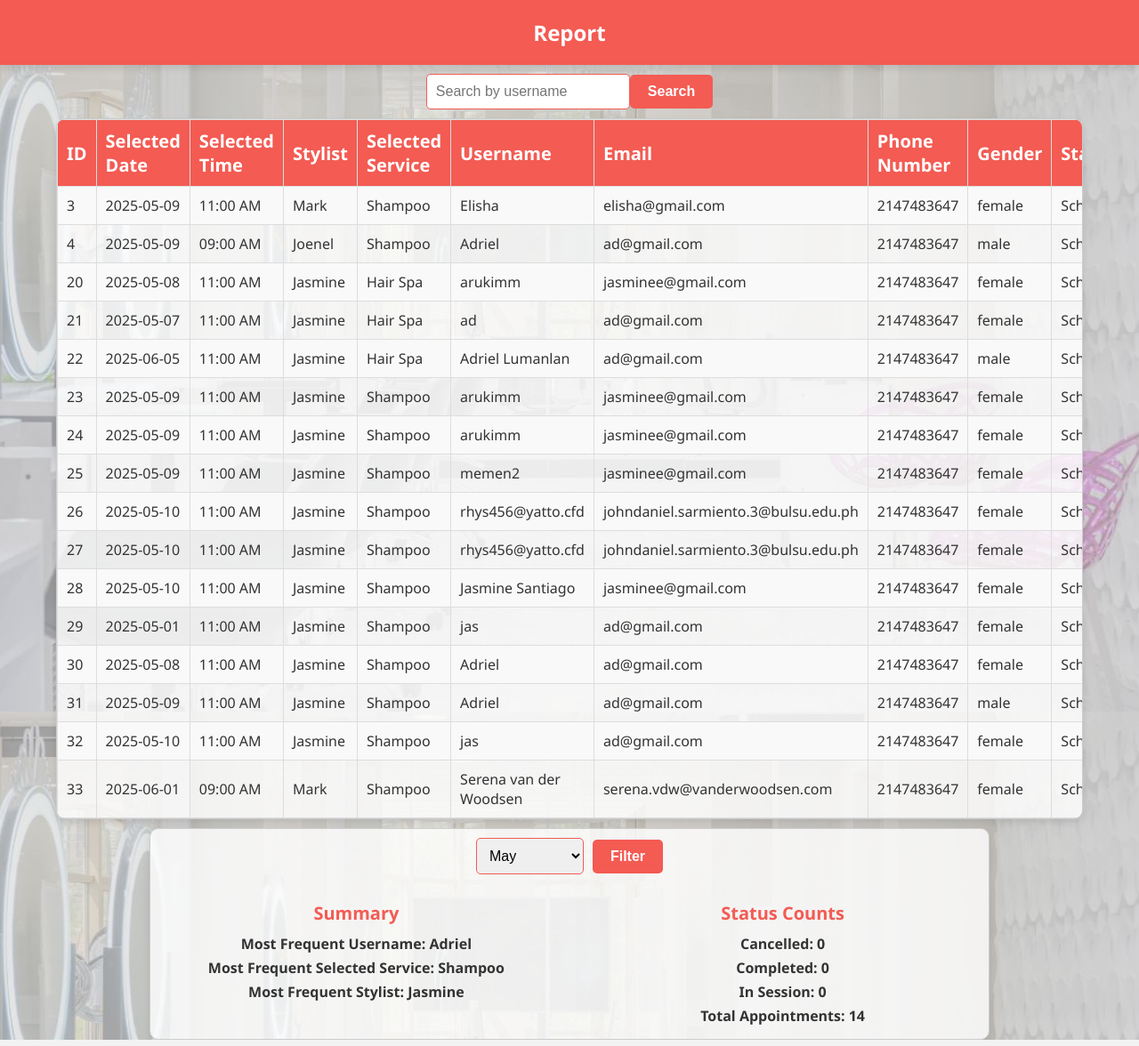
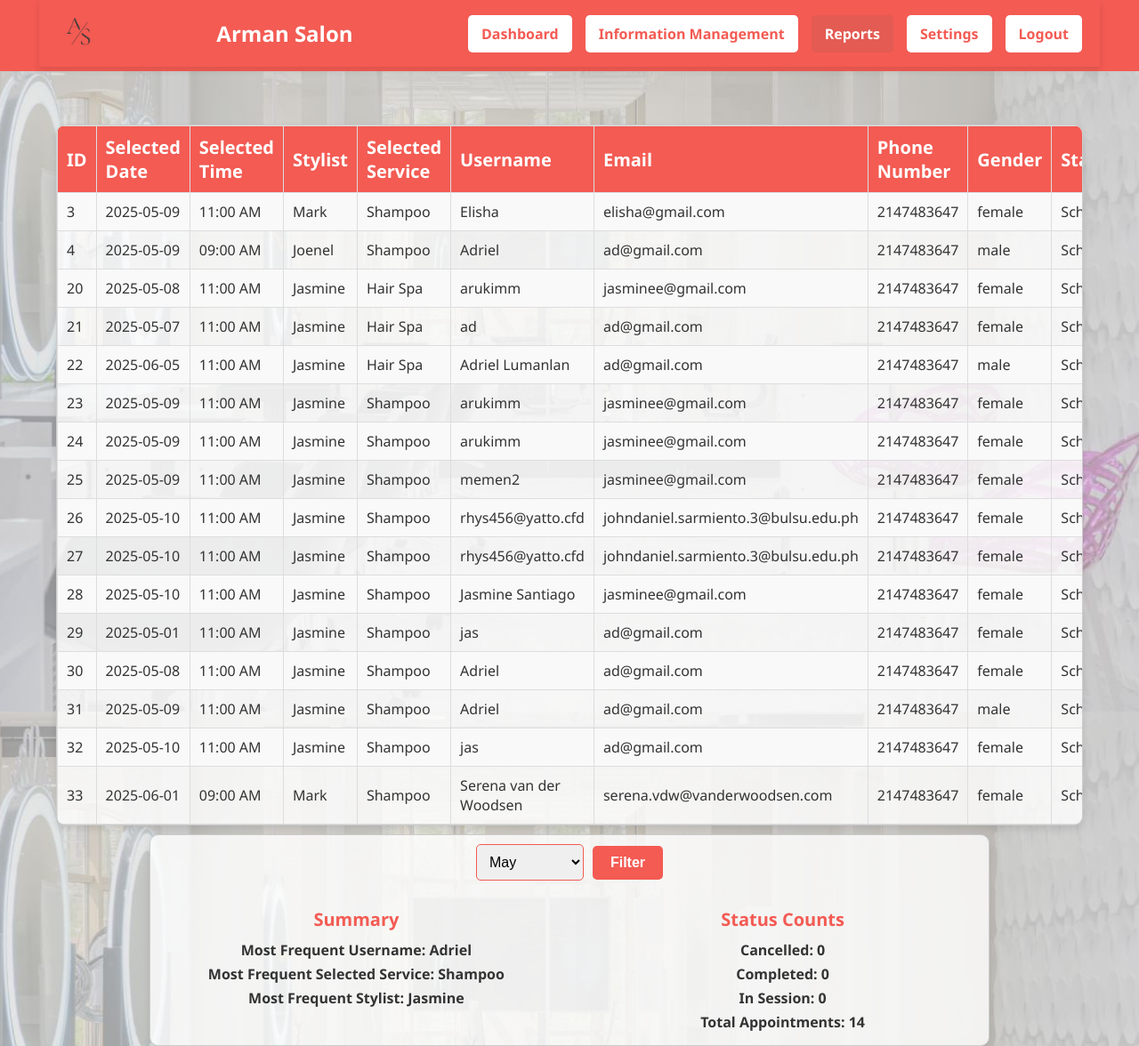
Before and after one commit to Mark-Angelo-S-Bautista/hanggang_summary, a PHP site: page /reports.php in a window 1280 px wide. Shown: the whole page at 89% size. Run offline with PHP 8.4, Linux system fonts and the light colour scheme; data comes from the database, SQL or seed files in the repository.

Commit message:
added header and to the report

```diff
--- a/reports.php
+++ b/reports.php
@@ -90,8 +90,22 @@ try {
     <link rel="stylesheet" href="styles/reports_styles.css">
 </head>
 <body>
-    <div class="header">
-        Report
+    <div class="header-background">
+        <div class="header">
+            <div class="header-logo">
+                <img src="img/logo.png" alt="Arman Salon Logo">
+            </div>
+            <div class="header-title">
+                Arman Salon
+            </div>
+            <div class="header-buttons">
+                <a href="dashboard.php" class="header-button">Dashboard</a>
+                <a href="info_man.php" class="header-button">Information Management</a>
+                <a href="reports.php" class="header-button active">Reports</a>
+                <a href="settings.php" class="header-button">Settings</a>
+                <a href="logout.php" class="header-button">Logout</a>
+            </div>
+        </div>
     </div>
     <div class="search-container">
         <form method="GET" action="" style="display: flex; align-items: center;">
--- a/styles/reports_styles.css
+++ b/styles/reports_styles.css
@@ -11,15 +11,66 @@ body {
   /* Removed height and overflow restrictions */
 }
 .header {
-  width: 100%;
+  display: flex;
+  justify-content: space-between;
+  align-items: center;
+  padding: 10px 20px;
   background-color: #f35b53;
-  color: #fff;
-  text-align: center;
-  padding: 20px 0;
+  color: white;
+  box-shadow: 0 4px 8px rgba(0, 0, 0, 0.1);
+  width: 90%; /* Keep the content width */
+  max-width: 1200px; /* Ensure it doesn't exceed the table's max width */
+  margin: 0 auto; /* Center the content horizontally */
+  position: relative; /* Keep the content positioned relative to the header */
+  z-index: 1001; /* Ensure the header content stays above the background */
+}
+
+.header-background {
+  position: fixed;
+  top: 0;
+  left: 0;
+  width: 100%; /* Extend the background to the full width of the page */
+  height: 80px; /* Match the height of the header */
+  background-color: #f35b53;
+  z-index: 1000; /* Place the background behind the header content */
+}
+
+.header-logo img {
+  height: 50px;
+  width: auto;
+}
+
+.header-title {
   font-size: 24px;
   font-weight: bold;
   font-family: "Segoe UI", sans-serif;
-  box-shadow: 0 4px 8px rgba(0, 0, 0, 0.1);
+  text-align: center;
+  flex-grow: 1; /* Push the title to the center */
+}
+
+.header-buttons {
+  display: flex;
+  gap: 15px;
+}
+
+.header-button {
+  padding: 10px 15px;
+  background-color: white;
+  color: #f35b53;
+  text-decoration: none;
+  font-weight: bold;
+  border-radius: 5px;
+  transition: background-color 0.3s ease;
+}
+
+.header-button:hover {
+  background-color: #e35b53;
+  color: white;
+}
+
+.header-button.active {
+  background-color: #e35b53;
+  color: white;
 }
 .search-container {
   margin: 10px 0;
@@ -51,13 +102,13 @@ body {
   background-color: #e35b53;
 }
 .content-container {
+  margin-top: 80px; /* Add space to account for the fixed header */
   display: flex;
   flex-direction: column;
   justify-content: flex-start;
   align-items: center;
-  height: calc(100% - 60px); /* Adjust height to fit within the page */
-  width: 90%;
-  max-width: 1200px;
+  width: 90%; /* Match the table's width */
+  max-width: 1200px; /* Ensure it doesn't exceed the table's max width */
 }
 .table-container {
   width: 100%;
```
Also changed, not shown: dashboard.php (+13 -13 lines), info_man.php (+85 -1 lines).
